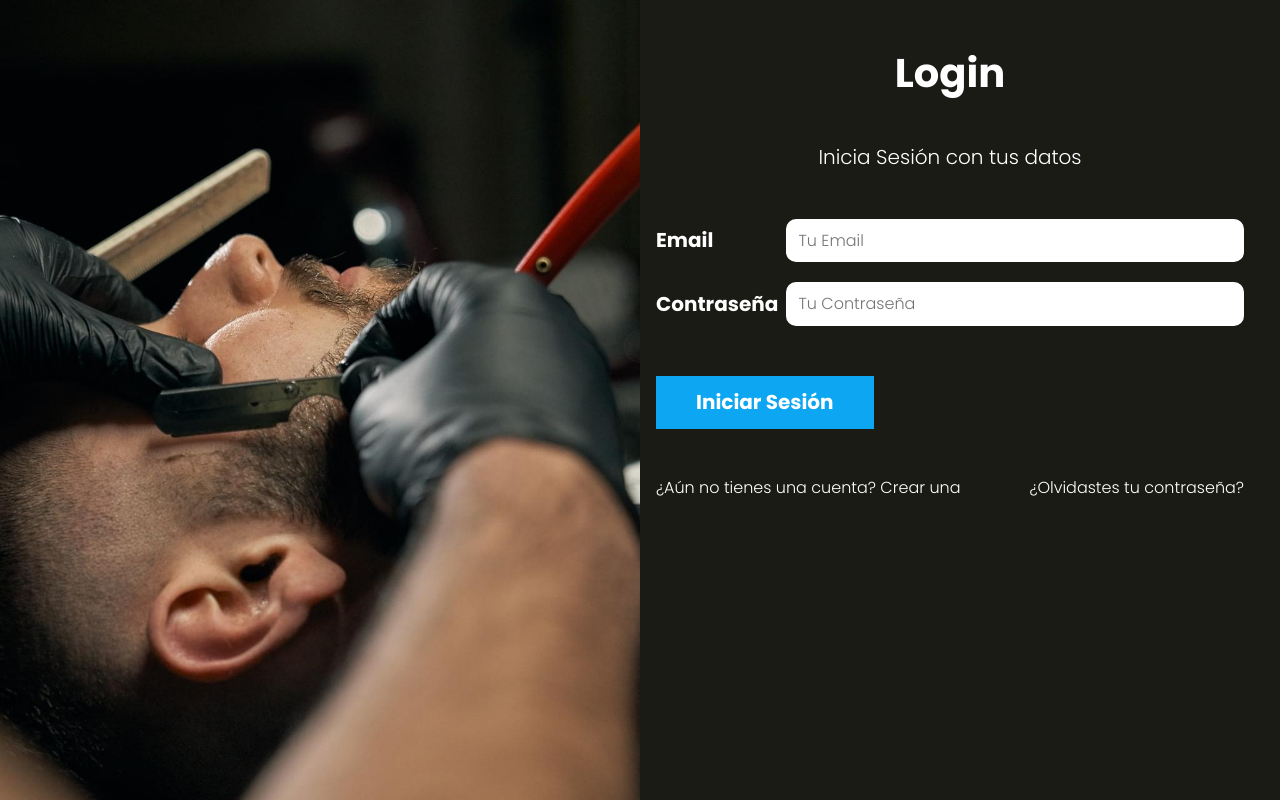
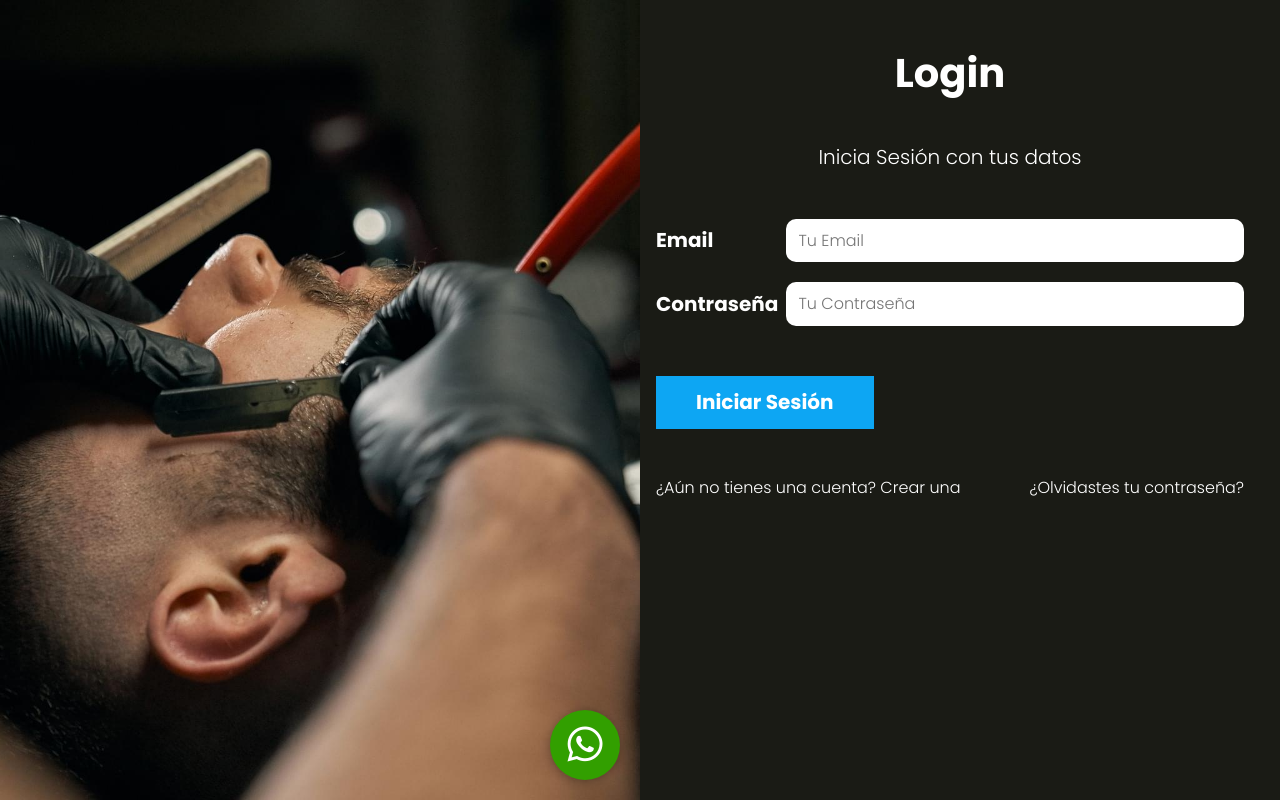
Before and after one commit to jlcamcan/appsalon-mvc-php, a PHP site: page / in a window 1280 px wide. Run offline with PHP 8.4, Linux system fonts and the light colour scheme; some libraries are stand-ins or nearby versions.

Commit message:
Ultima subida

```diff
--- a/includes/database.php
+++ b/includes/database.php
@@ -1,7 +1,12 @@
 <?php
+$db = mysqli_connect(
+    $_ENV['DB_HOST'] ?? '',
+    $_ENV['DB_USER'] ?? '',
+    $_ENV['DB_PASS'] ?? '',
+    $_ENV['DB_NAME'] ?? ''
+);
+$db->set_charset('utf8');
 
-$db = mysqli_connect($_ENV['DB_HOST'], $_ENV['DB_USER'], $_ENV['DB_PASS'], $_ENV['DB_NAME']);
-$db->set_charset('utf8');
 if (!$db) {
     echo "Error: No se pudo conectar a MySQL.";
     echo "errno de depuración: " . mysqli_connect_errno();
--- a/src/scss/layout/_UI.scss
+++ b/src/scss/layout/_UI.scss
@@ -9,11 +9,36 @@
     .imagen {
         height: 20rem;
         //Ruta desde css
+        position: relative;
         background-image: url(../img/1.jpg);
         background-position: center center;
         background-size: cover;
         @include m.tablet {
             height: auto;
+        }
+        .btn-whatsapp {
+            position: absolute;
+            width: 4rem;
+            height: 4rem;
+            line-height: 4rem;
+            bottom: 2rem;
+            right: 2rem;
+            background: v.$verde;
+            color: v.$blanco;
+            border-radius: 50px;
+            text-align: center;
+            font-size: 40px;
+            box-shadow: 0px 1px 10px rgba(0, 0, 0, 0.3);
+            z-index: 100;
+            transition: all 300ms ease;
+            @include m.tablet {
+                width: 7rem;
+                height: 7rem;
+                line-height: 7rem;
+            }
+        }
+        .btn-whatsapp:hover {
+            background: #20ba5a;
         }
     }
     .app {
--- a/views/layout.php
+++ b/views/layout.php
@@ -6,10 +6,16 @@
     <title>App Salón</title>
     <link href="https://fonts.googleapis.com/css2?family=Poppins:wght@300;700;900&display=swap" rel="stylesheet">
     <link rel="stylesheet" href="/build/css/app.css">
+     <!--Icon-Font-->
+     <script src="https://kit.fontawesome.com/9029fc54ec.js" crossorigin="anonymous"></script>
 </head>
 <body>
     <div class="contenedor-app">
-        <div class="imagen"></div>
+        <div class="imagen">
+            <a href="https://wa.me/34123456789" class="btn-whatsapp" target="_blank">
+	        <i class="fa fa-whatsapp"></i>
+	        </a>
+        </div>
         <div class="app">
             <?php echo $contenido; ?>
         </div>
--- a/views/templates/barra.php
+++ b/views/templates/barra.php
@@ -2,7 +2,6 @@
     <p><span>Usuario</span><br> <?php echo $_SESSION['nombre'] ?? '';?> </p>
     <a class="boton" href="/logout">Cerrar Sesión</a>
 </div>
-
 <?php if(isset($_SESSION['admin'])){ ?>
     <div class="barra-servicios">
         <a class="boton" href="/admin">Ver Citas</a>
```
Also changed, not shown: public/build/css/app.css, src/img/LOGO-LUIGI-OK-01.webp (deleted), src/img/logo-2.jpg (added), views/cita/index.php (line endings or trailing spaces), 2 other files.
